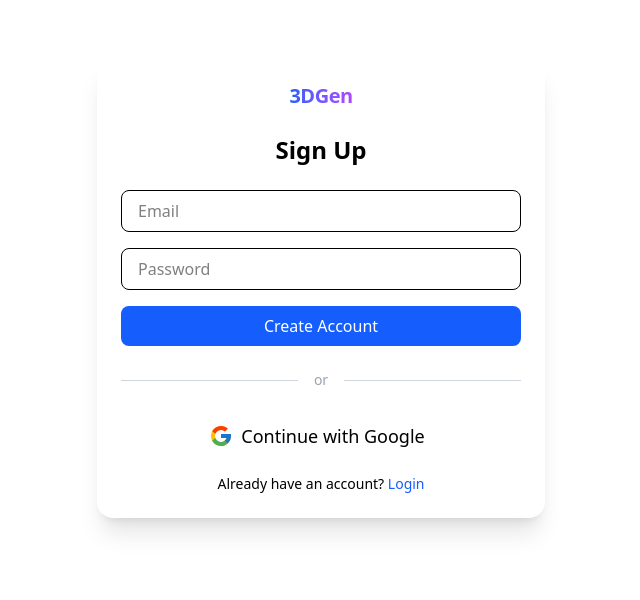
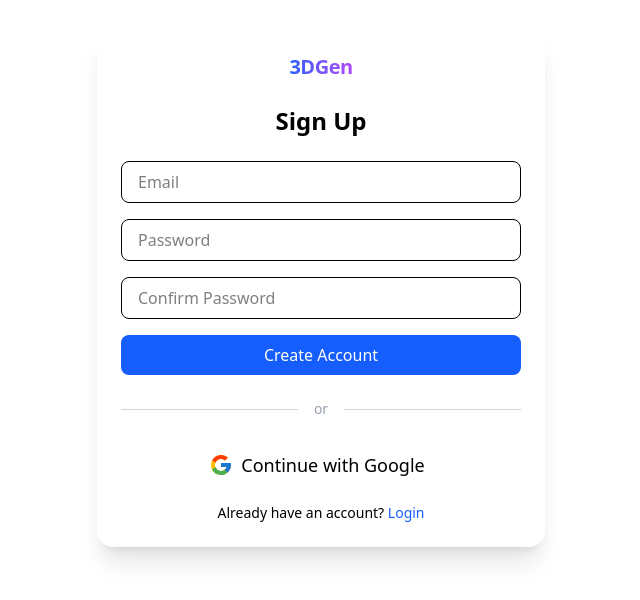
Before and after one commit to ahsanm7911/etron3d, a React app in the folder frontend/: page /register in a window 1280 px wide. Shown: the part 136-736 px from the top of the page, without its empty margins (319-959 px from the left). Built offline with nearby package versions, Linux system fonts and the light colour scheme; no server answers; the HTML template or start-up script is replaced by a standard one.

Commit message:
Minor bug fix at login

```diff
--- a/frontend/src/pages/Login.jsx
+++ b/frontend/src/pages/Login.jsx
@@ -72,14 +72,7 @@ export default function Login() {
                         className="px-4 py-2 rounded-lg border dark:border-gray-700 dark:bg-gray-800"
                         required
                     />
-                    <input
-                        type="password"
-                        placeholder="Confirm Password"
-                        value={password2}
-                        onChange={(e) => setPassword2(e.target.value)}
-                        className="px-4 py-2 rounded-lg border dark:border-gray-700 dark:bg-gray-800"
-                        required
-                    />
+
                     <motion.button whileTap={{ scale: 0.95 }} type="submit" className="w-full py-2 bg-blue-600 text-white rounded-lg hover:bg-blue-700 transition">Login</motion.button>
                 </form>
                 <div className="flex items-center text-gray-400 my-6">
--- a/frontend/src/pages/Register.jsx
+++ b/frontend/src/pages/Register.jsx
@@ -10,12 +10,17 @@ export default function Register() {
     const navigate = useNavigate();
     const [email, setEmail] = useState("");
     const [password, setPassword] = useState("");
+    const [password2, setPassword2] = useState("");
     const [error, setError] = useState(null);
 
 
     async function handleRegister(e) {
         e.preventDefault();
         setError(null);
+        if (password !== password2) {
+            setError("Passwords donot match.")
+            return;
+        }
         try {
             const res = await api.post("/auth/register/", { email, password });
             auth.saveTokens(res.data.tokens.access, res.data.tokens.refresh);
@@ -67,6 +72,14 @@ export default function Register() {
                         className="px-4 py-2 rounded-lg border dark:border-gray-700 dark:bg-gray-800"
                         required
                     />
+                    <input
+                        type="password"
+                        placeholder="Confirm Password"
+                        value={password2}
+                        onChange={(e) => setPassword2(e.target.value)}
+                        className="px-4 py-2 rounded-lg border dark:border-gray-700 dark:bg-gray-800"
+                        required
+                    />
                     <motion.button whileTap={{ scale: 0.95 }} type="submit" className="w-full py-2 bg-blue-600 text-white rounded-lg hover:bg-blue-700 transition">Create Account</motion.button>
                 </form>
                 <div className="flex items-center text-gray-400 my-6">
```
